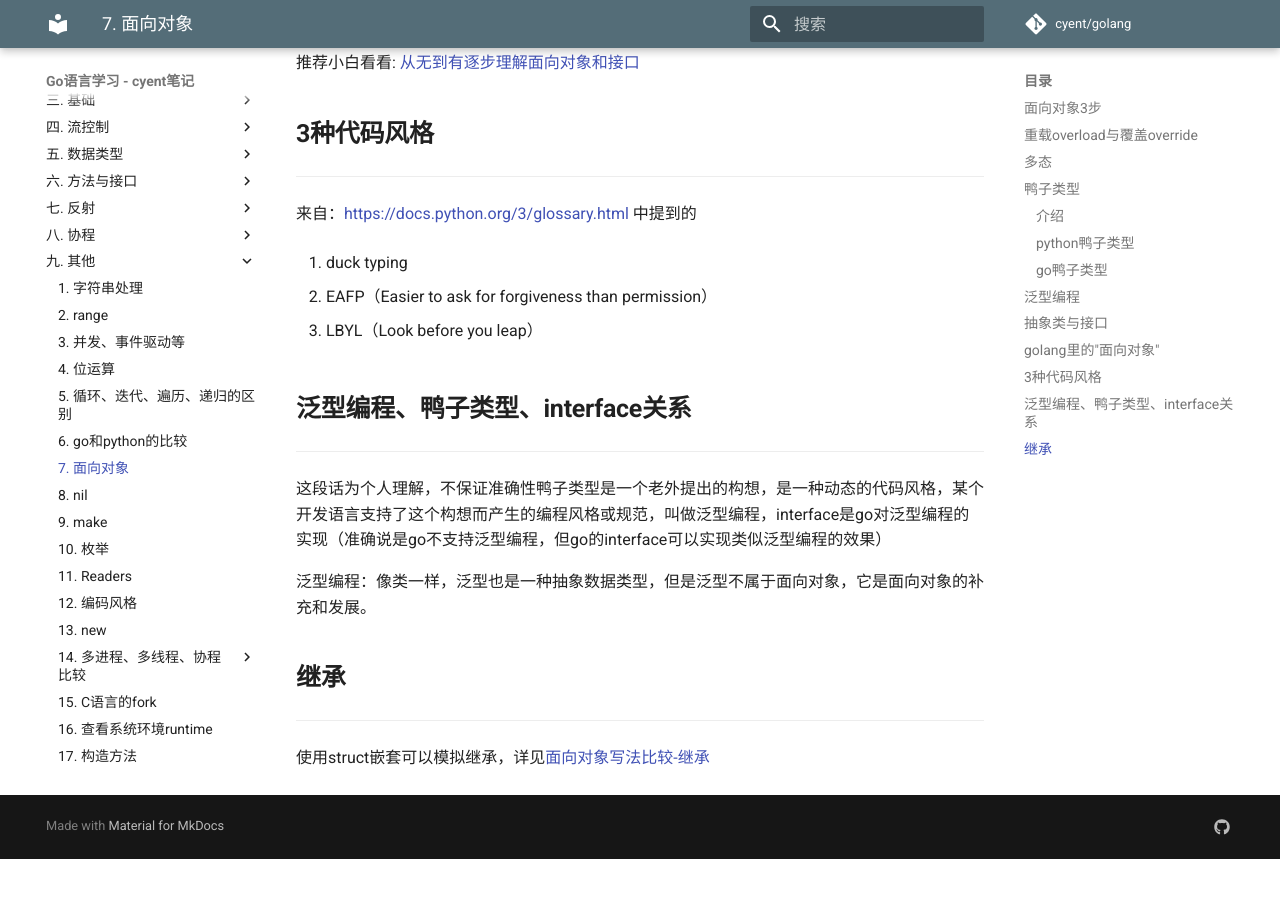
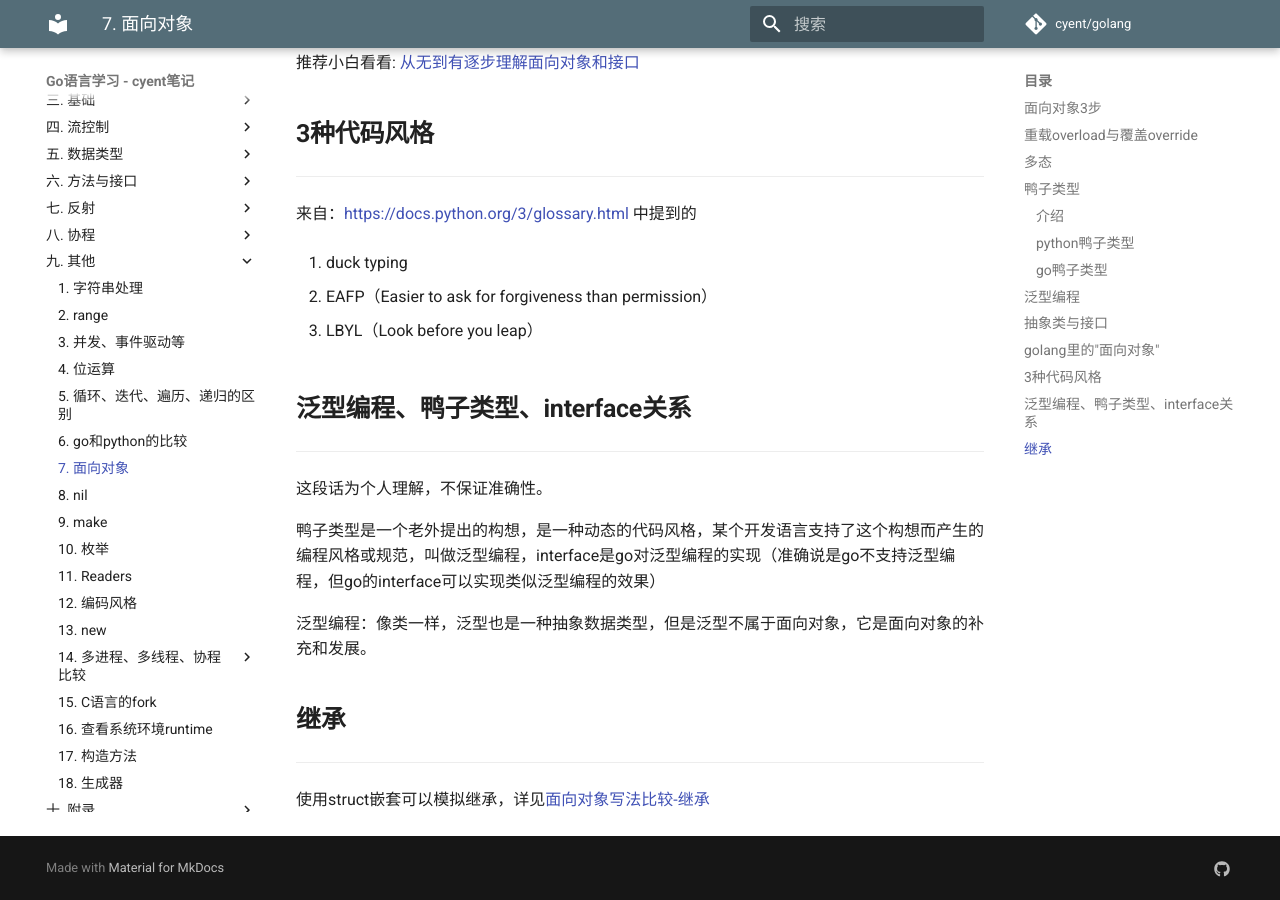
Before and after one commit to yxhsea/golang, an MkDocs documentation site: the page built from docs/other/oo.md, in a window 1280 px wide and 900 px high, scrolled down 6992 px. Built offline with MkDocs 1.6.1 and Material for MkDocs 9.7.7, drawn with Linux system fonts in a browser that asks for light colours; comment, search, counter and statistics services are not loaded; old or Windows-style settings are respelled for this version of MkDocs; before the commit the page ends 7851 px from its top, so only the background shows below that.

Commit message:
2018-05-18

```diff
--- a/docs/other/oo.md
+++ b/docs/other/oo.md
@@ -351,7 +351,9 @@
 
 ---
 
-这段话为个人理解，不保证准确性鸭子类型是一个老外提出的构想，是一种动态的代码风格，某个开发语言支持了这个构想而产生的编程风格或规范，叫做泛型编程，interface是go对泛型编程的实现（准确说是go不支持泛型编程，但go的interface可以实现类似泛型编程的效果）
+这段话为个人理解，不保证准确性。
+
+鸭子类型是一个老外提出的构想，是一种动态的代码风格，某个开发语言支持了这个构想而产生的编程风格或规范，叫做泛型编程，interface是go对泛型编程的实现（准确说是go不支持泛型编程，但go的interface可以实现类似泛型编程的效果）
 
 泛型编程：像类一样，泛型也是一种抽象数据类型，但是泛型不属于面向对象，它是面向对象的补充和发展。
 
```
